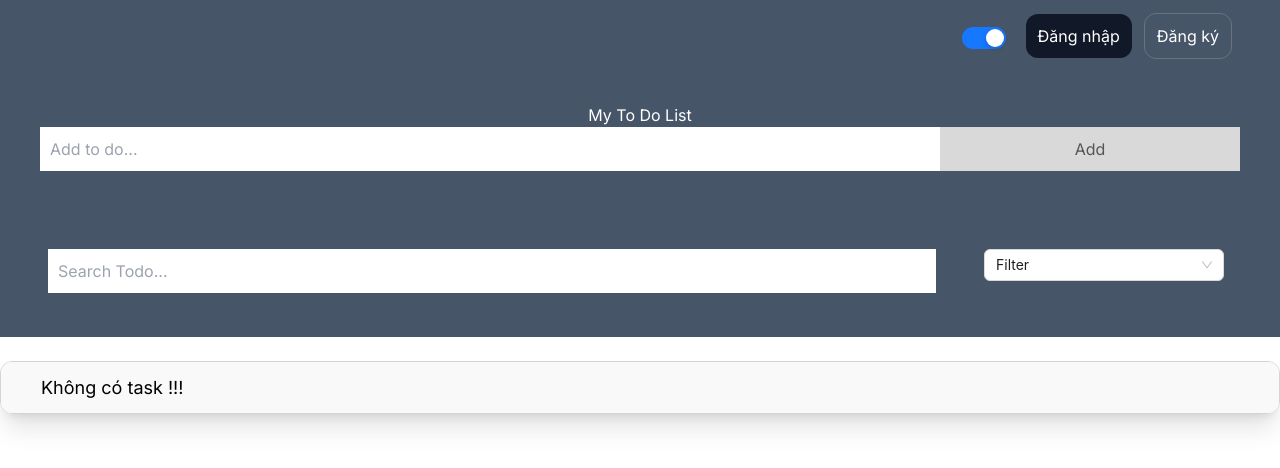
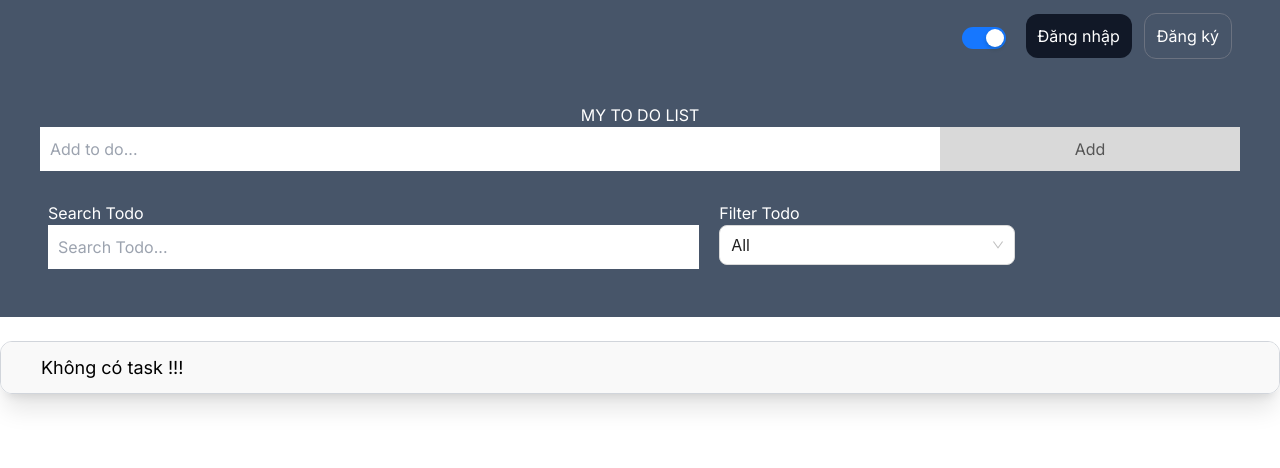
Before and after one commit to timmyokvip/next-type-todo-app, a Next.js app: page / in a window 1280 px wide. Shown: the top 468 px of the page. Built offline with nearby package versions, Linux system fonts and the light colour scheme.

Commit message:
done filter task

```diff
--- a/src/app/login/page.tsx
+++ b/src/app/login/page.tsx
@@ -1,13 +1,21 @@
 "use client";
 import { EyeInvisibleOutlined, EyeOutlined } from "@ant-design/icons";
+import { Spin } from "antd";
 import Link from "next/link";
 import { useRouter } from "next/navigation";
-import React, { useState } from "react";
+import React, { useState, useEffect } from "react";
 
 const LoginPage = () => {
   const [isEye, setIsEye] = useState<boolean>(true);
   const [userName, setUserName] = useState<string>("");
   const [password, setPassword] = useState<string>("");
+  const [loading, setLoading] = useState(true);
+
+  useEffect(() => {
+    setTimeout(() => {
+      setLoading(false);
+    }, 1000);
+  }, []);
 
   const router = useRouter();
 
@@ -15,6 +23,12 @@ const LoginPage = () => {
     router.push("/");
   };
   return (
+    <>
+      {loading ? (
+        <div className="translate-x-[-50%] translate-y-[-50%] absolute top-[50%] left-[50%]">
+          <Spin size="large" />
+        </div>
+      ) : (
         <section className="container m-auto p-12">
           <header className="flex justify-end gap-4">
             <h1>Bạn chưa có tài khoản ?</h1>
@@ -79,6 +93,8 @@ const LoginPage = () => {
             </div>
           </div>
         </section>
+      )}
+    </>
   );
 };
 
--- a/src/app/register/page.tsx
+++ b/src/app/register/page.tsx
@@ -1,9 +1,10 @@
 "use client";
 import Link from "next/link";
-import React, { useState } from "react";
+import React, { useState, useEffect } from "react";
 import { EyeOutlined, EyeInvisibleOutlined } from "@ant-design/icons";
 import { ToastContainer, toast } from "react-toastify";
 import { useRouter } from "next/navigation";
+import { Spin } from "antd";
 
 interface User {
   userName?: string | number;
@@ -20,6 +21,13 @@ const RegisterPage = () => {
   const [isEye, setIsEye] = useState<boolean>(true);
   const [user, setUser] = useState<User>();
   const [formError, setFormError] = useState<ErrorType>({});
+  const [loading, setLoading] = useState(true);
+
+  useEffect(() => {
+    setTimeout(() => {
+      setLoading(false);
+    }, 2000);
+  }, []);
 
   const isEmptyValue = (value: any) => {
     return !value || value.trim().length < 1;
@@ -72,6 +80,12 @@ const RegisterPage = () => {
   };
 
   return (
+    <>
+      {loading ? (
+        <div className="translate-x-[-50%] translate-y-[-50%] absolute top-[50%] left-[50%]">
+          <Spin size="large" />
+        </div>
+      ) : (
         <section className="container m-auto p-12">
           <form onSubmit={(e) => handleSubmit(e)}>
             <header className="flex justify-end gap-4">
@@ -148,6 +162,8 @@ const RegisterPage = () => {
           </form>
           <ToastContainer autoClose={3000} />
         </section>
+      )}
+    </>
   );
 };
 
--- a/src/component/HeaderTodo/HeaderTodo.tsx
+++ b/src/component/HeaderTodo/HeaderTodo.tsx
@@ -1,8 +1,8 @@
 "use client";
-import { Select } from "antd";
 import React, { useState, KeyboardEvent } from "react";
-import { Switch } from "antd";
+import { Select, Switch } from "antd";
 import Link from "next/link";
+import { TodoItems } from "../Todo/Todo";
 
 interface Props {
   newTodo: string;
@@ -14,6 +14,9 @@ interface Props {
   inputRef: HTMLInputElement | null | any;
   searchItem: string;
   handleInputChange: (e: React.ChangeEvent<HTMLInputElement>) => void;
+  setTodo: React.Dispatch<React.SetStateAction<TodoItems[]>>;
+  todo: TodoItems[];
+  handleChange: (value: { value: string; label: React.ReactNode }) => void;
 }
 
 const HeaderTodo = (props: Props) => {
@@ -27,6 +30,9 @@ const HeaderTodo = (props: Props) => {
     inputRef,
     searchItem,
     handleInputChange,
+    setTodo,
+    todo,
+    handleChange,
   } = props;
   const [isTheme, setIsTheme] = useState<boolean>(true);
 
@@ -59,7 +65,7 @@ const HeaderTodo = (props: Props) => {
         </div>
       </nav>
       <div id="myDIV" className="header">
-        <h2>My To Do List </h2>
+        <h2 className="uppercase">My To Do List </h2>
         <input
           className="text-black outline-none"
           type="text"
@@ -83,24 +89,41 @@ const HeaderTodo = (props: Props) => {
           </button>
         )}
       </div>
-      <div className="p-12 ">
-        <Select
-          defaultValue="Filter"
-          className="mb-2 ml-12 text-left"
-          style={{ width: 240 }}
-          options={[
-            { value: "all", label: "All" },
-            { value: "pending", label: "Pending" },
-            { value: "done", label: "Done" },
-          ]}
-        />
+      <div className="p-12 pt-0 flex  gap-5">
+        <div className="w-[55%] ">
+          <span className="block">Search Todo</span>
           <input
             type="text"
             placeholder="Search Todo..."
-          className="text-black"
+            className="text-black w-full outline-none"
             value={searchItem}
             onChange={(e) => handleInputChange(e)}
           />
+        </div>
+        <div className="w-[25%] ">
+          <p>Filter Todo</p>
+          <Select
+            className="w-full"
+            size="large"
+            labelInValue
+            defaultValue={{ value: "all", label: "All" }}
+            onChange={(value) => handleChange(value)}
+            options={[
+              {
+                value: "all",
+                label: "All",
+              },
+              {
+                value: "pending",
+                label: "Pending",
+              },
+              {
+                value: "done",
+                label: "Done",
+              },
+            ]}
+          />{" "}
+        </div>
       </div>
     </div>
   );
--- a/src/component/Todo/Todo.tsx
+++ b/src/component/Todo/Todo.tsx
@@ -4,6 +4,7 @@ import TodoItem from "../TodoItem/TodoItem";
 import { v4 as uuidv4 } from "uuid";
 import { ToastContainer, toast } from "react-toastify";
 import HeaderTodo from "../HeaderTodo/HeaderTodo";
+import { Spin } from "antd";
 
 export interface TodoItems {
   id: string;
@@ -17,10 +18,20 @@ const Todo: FC = () => {
   const [edit, setEdit] = useState<boolean>(false);
   const [idEdit, setIdEdit] = useState<string | number>("");
   const [searchItem, setSearchItem] = useState("");
-  const [filterTask, setFilterTask] = useState(todo);
+  // const [filterTask, setFilterTask] = useState(todo);
+  const [filterTask, setFilterTask] = useState<TodoItems[]>([]);
+  const [loading, setLoading] = useState<boolean>(true);
+  const [arrayFilter, setArrayFilter] = useState<TodoItems[]>([]);
+
+  useEffect(() => {
+    setTimeout(() => {
+      setLoading(false);
+    }, 2000);
+  }, []);
 
   const inputRef = useRef<HTMLInputElement | null>(null);
 
+  // search todo
   const handleInputChange = (e: React.ChangeEvent<HTMLInputElement>) => {
     const searchTask = e.target.value;
     if (searchTask === "") {
@@ -33,9 +44,27 @@ const Todo: FC = () => {
     const filterTodo = todo.filter((item) =>
       item.task.toLowerCase().includes(searchTask.toLowerCase())
     );
+
     setFilterTask(filterTodo);
   };
 
+  // filter todo
+  const handleChange = (value: { value: string; label: React.ReactNode }) => {
+    console.log(value.value); // { value: "lucy", key: "lucy", label: "Lucy (101)" }
+
+    if (value.value === "all") {
+      setFilterTask(todo);
+    } else if (value.value === "done") {
+      let taskDone = todo.filter((task) => task.completed === true);
+      setFilterTask(taskDone);
+      console.log(arrayFilter);
+    } else {
+      let taskPending = todo.filter((task) => task.completed === false);
+      setFilterTask(taskPending);
+    }
+  };
+
+  // save todo in localStorage
   useEffect(() => {
     const todoData = localStorage.getItem("todoList");
     if (todoData) setTodo(JSON.parse(todoData));
@@ -154,7 +183,7 @@ const Todo: FC = () => {
 
         let check = true;
         todo.map((item, index) => {
-          if (item.task.includes(newTodoItem.task)) {
+          if (item.task === newTodoItem.task) {
             check = false;
             return;
           }
@@ -236,10 +265,17 @@ const Todo: FC = () => {
     setFilterTask([]);
     saveTodo(updatedTodos);
   };
-
   return (
+    <>
+      {loading ? (
+        <div className="translate-x-[-50%] translate-y-[-50%] absolute top-[50%] left-[50%]">
+          <Spin size="large" />
+        </div>
+      ) : (
         <div>
           <HeaderTodo
+            setTodo={setTodo}
+            todo={todo}
             newTodo={newTodo}
             setNewTodo={setNewTodo}
             edit={edit}
@@ -249,6 +285,7 @@ const Todo: FC = () => {
             inputRef={inputRef}
             searchItem={searchItem}
             handleInputChange={handleInputChange}
+            handleChange={handleChange}
           />
           <TodoItem
             todo={todo}
@@ -256,9 +293,12 @@ const Todo: FC = () => {
             doneTodo={doneTodo}
             deleteTodo={deleteTodo}
             filterTask={filterTask}
+            arrayFilter={arrayFilter}
           />
           <ToastContainer autoClose={3000} />
         </div>
+      )}
+    </>
   );
 };
 
--- a/src/component/TodoItem/TodoItem.tsx
+++ b/src/component/TodoItem/TodoItem.tsx
@@ -9,10 +9,12 @@ interface Props {
   doneTodo: (id: string | number) => void;
   deleteTodo: (id: string | number) => void;
   filterTask: TodoItems[];
+  arrayFilter: TodoItems[];
 }
 
 const TodoItem = (props: Props) => {
-  const { todo, editTodo, doneTodo, deleteTodo, filterTask } = props;
+  const { todo, editTodo, doneTodo, deleteTodo, filterTask, arrayFilter } =
+    props;
   const [page, setPage] = useState(2);
   const [totalPages, setTotalPages] = useState(30);
 
```
Lines whose indentation alone changed are shown as unchanged.
